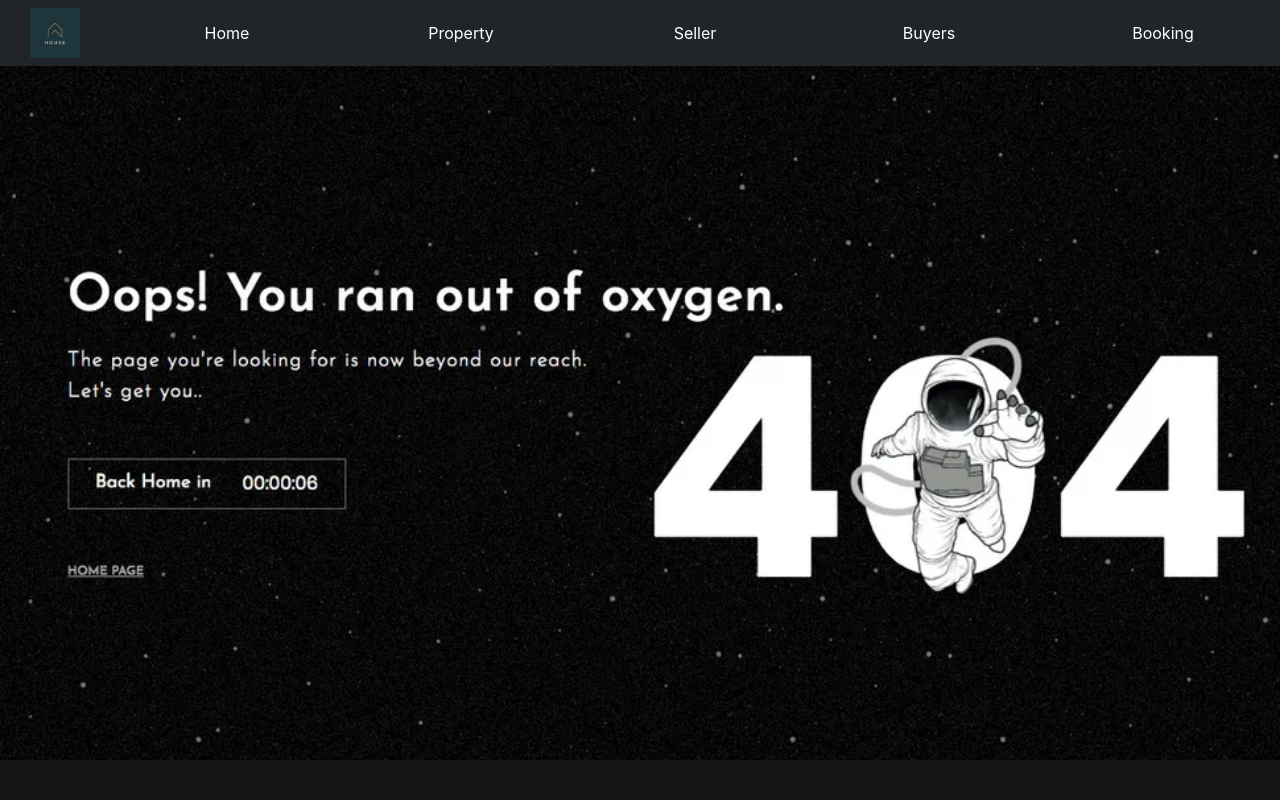
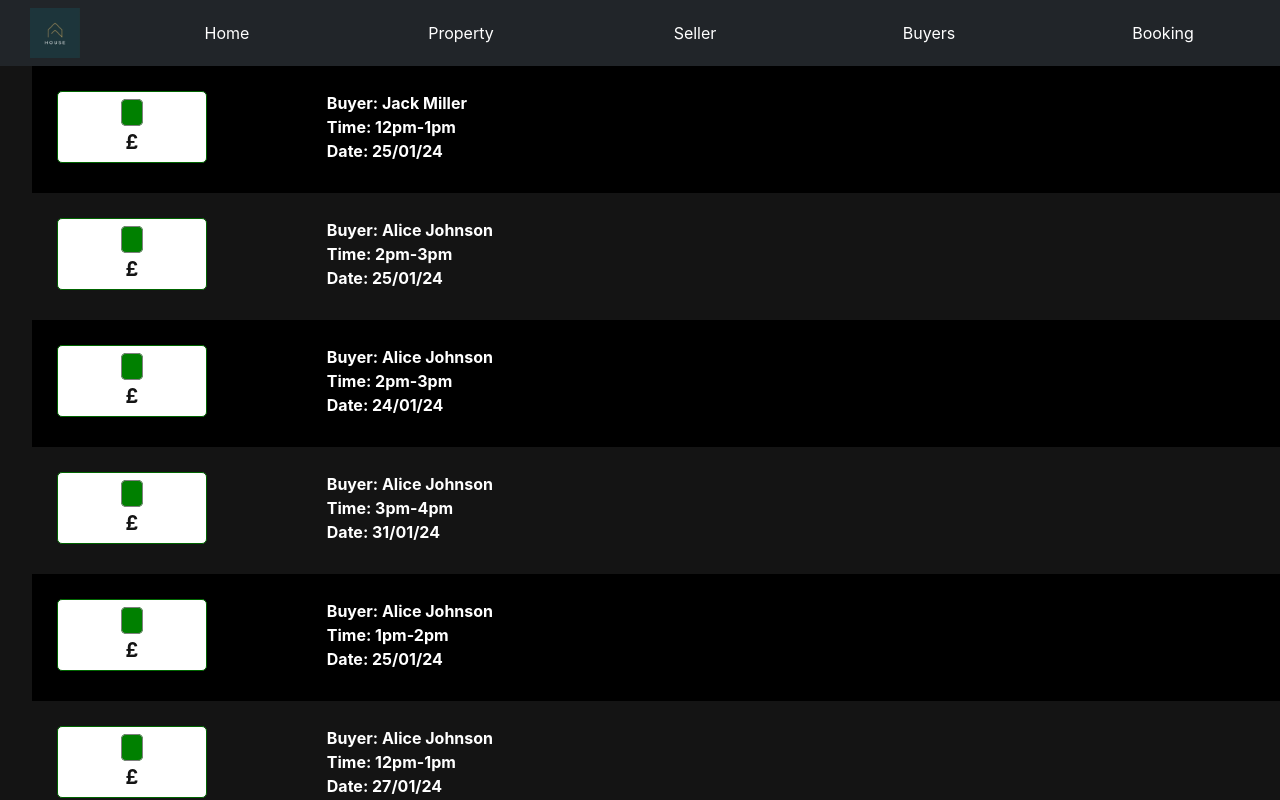
Before and after one commit to V-a6u/QA_Project_1, a React (Create React App) app in the folder project/: page /booking in a window 1280 px wide. Shown: the top 800 px of the page. Built offline with nearby package versions, Linux system fonts and the light colour scheme; data requests are answered from the project's data file.

Commit message:
Handle view bookings

```diff
--- a/project/src/App.js
+++ b/project/src/App.js
@@ -14,6 +14,7 @@ import SellerProperty from "./Components/Seller/SellerProperty";
 import Booking from './Components/Booking/Booking';
 import Error from "./Components/Error";
 import Login from "./Components/LoginTest";
+import Bookings from "./Components/Booking/Bookings";
 
 function App() {
   return (
@@ -27,6 +28,7 @@ function App() {
                 <Route path="buyer" element={<Buyer/>}/>
                 <Route path="buyer/:buyerId/profile" element={<BuyerProfile/>}/>
                 <Route path="property/:propertyId/booking" element={<Booking/>}/>
+                <Route path="booking" element={<Bookings/>}/>
                 <Route path={"login"} element={<Login/>}/>
                 <Route path="*" element={<Error/>}/>
             </Route>
--- a/project/src/Components/Booking/Booking.js
+++ b/project/src/Components/Booking/Booking.js
@@ -19,12 +19,22 @@ export default function Booking() {
   const [loading, setLoading] = useState(false);
   const [dateValue, setDateValue] = useState(new Date());
   const [showAlert, setShowAlert] = useState(false);
+  const [bookings, setBookings] = useState([]);
+
 
   useEffect(() => {
     setLoading(true);
     fetch(`http://localhost:3001/property/${propertyId}`)
       .then((response) => response.json())
       .then((record) => setPropertyRecord(record))
+      .then(setLoading(false));
+  }, [propertyId]);
+
+  useEffect(() => {
+    setLoading(true);
+    fetch(`http://localhost:3001/booking?propertyId=${propertyId}`)
+      .then((response) => response.json())
+      .then((record) => setBookings(record))
       .then(setLoading(false));
   }, [propertyId]);
 
@@ -88,33 +98,28 @@ export default function Booking() {
       <br />
       <br />
 
-      {/* <ul className={"custom-list"}>
+      <ul className={"custom-list"}>
                 {
-                    propertyRecord.filter((record) => record.id === propertyId
-                        )
-                        .map(property => (
+                    bookings.map(booking => (
                         <>
-                            <li key={property.id}>
+                            <li key={booking.id}>
                                 <div className={"priceBlock forsale"}>
-                                    <span>{property.status}</span><br/>
-                                    £{property.price}
+                                    <span>{booking.status}</span><br/>
+                                    £{booking.price}
                                 </div>
                                 <div className="detailsBlock">
-                                    <div>Address: {property.address} <br/>
-                                        {property.postcode}</div>
                                     <div>
-                                        <span>Type: {property.type}</span> <br/>
-                                        <span>Bedrooms: {property.bedroom}</span> <br/>
-                                        <span>Bathrooms: {property.bathroom}</span> <br/>
-                                        <span>Garden: {Number(property.garden) ? "Yes" : "No"}</span> <br/>
-                                        Reference:&nbsp;{property.id}
+                                        <span>Buyer: {buyers.filter(buyer => buyer.id === booking.buyerId).map(buyerDetails => (<span>{buyerDetails.firstName + ' ' + buyerDetails.surname}</span>)) }</span> <br/>
+                                        <span>Time: {booking.time}</span> <br/>
+                                        <span>Date: {new Date(booking.date).toLocaleDateString('en-GB',{day:"2-digit",month:"2-digit",year:"2-digit"})}</span> <br/>
+                                        {/* Reference:&nbsp;{booking.id} */}
                                     </div>
                                 </div>
                             </li>
                         </>
                     ))
                 }
-            </ul> */}
+            </ul>
 
       {show && (
         <Modal show={show} onHide={handleClose}>
--- /dev/null
+++ b/project/src/Components/Booking/Bookings.js
@@ -0,0 +1,58 @@
+import { useEffect, useState } from "react";
+
+export default function Booking() {
+    const [loading, setLoading] = useState(false);
+    const [bookings, setBookings] = useState([]);
+    const [buyers, setBuyers] = useState();
+
+
+
+    useEffect(() => {
+        setLoading(true);
+        fetch(`http://localhost:3001/booking`)
+          .then((response) => response.json())
+          .then((record) => setBookings(record))
+          .then(setLoading(false));
+      }, []);
+
+      console.log(bookings);
+
+      useEffect(() => {
+        setLoading(true);
+          fetch(`http://localhost:3001/buyer/`)
+            .then((response) => response.json())
+            .then((record) => setBuyers(record))
+            .then(setLoading(false));
+      }, []);
+
+      console.log(buyers)
+
+    return(
+        <>
+            {loading && <p>Loading.....</p>}
+
+            <ul className={"custom-list"}>
+                {
+                    bookings.map(booking => (
+                        <>
+                            <li key={booking.id}>
+                                <div className={"priceBlock forsale"}>
+                                    <span>{booking.status}</span><br/>
+                                    £{booking.price}
+                                </div>
+                                <div className="detailsBlock">
+                                    <div>
+                                        <span>Buyer: {buyers.filter(buyer => buyer.id === booking.buyerId).map(buyerDetails => (<span>{buyerDetails.firstName + ' ' + buyerDetails.surname}</span>)) }</span> <br/>
+                                        <span>Time: {booking.time}</span> <br/>
+                                        <span>Date: {new Date(booking.date).toLocaleDateString('en-GB',{day:"2-digit",month:"2-digit",year:"2-digit"})}</span> <br/>
+                                        {/* Reference:&nbsp;{booking.id} */}
+                                    </div>
+                                </div>
+                            </li>
+                        </>
+                    ))
+                }
+            </ul>
+        </>
+    );
+}
```
